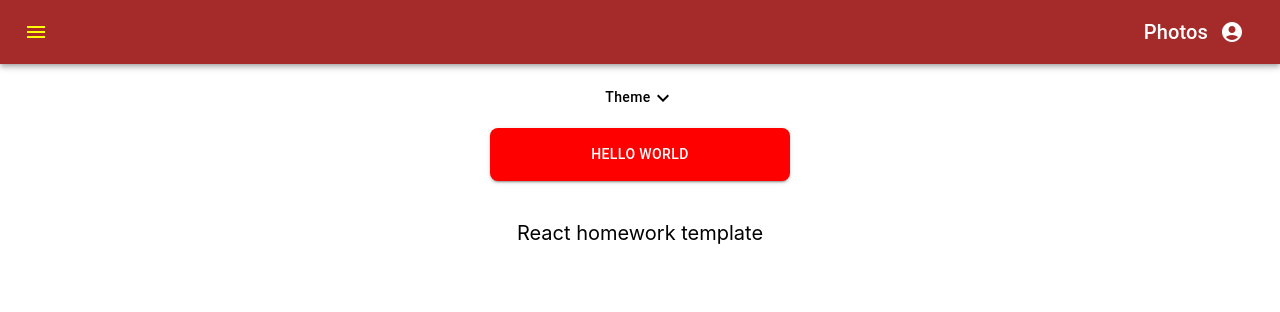
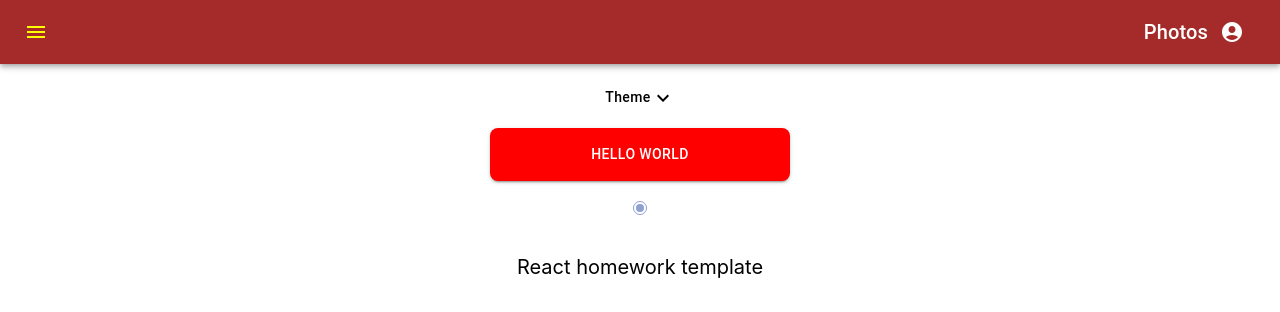
Before and after one commit to RomarioNik/mui-test, a React (Create React App) app: page / in a window 1280 px wide. Shown: the top 312 px of the page. Built offline with nearby package versions, Linux system fonts and the light colour scheme.

Commit message:
svg change color var

```diff
--- a/src/components/App.jsx
+++ b/src/components/App.jsx
@@ -4,6 +4,7 @@ import css from './App.module.css';
 // import Slider from '@mui/material/Slider';
 import MenuAppBar from './AppBar/AppBar';
 import SelectTheme from './SelectTheme/SelectTheme';
+import { ReactComponent as RadioChecked } from '../img/radio-button.svg';
 // import MenuPopupState from './PopupState/PopupSate';
 // import RadioTheme from './RadioTheme/RadioTheme';
 
@@ -17,6 +18,7 @@ export const App = () => {
         <Button variant="contained" className={css.buttonApp}>
           Hello world
         </Button>
+        <RadioChecked className={css.radio} />
         {/* <Slider defaultValue={30} />
         <Slider defaultValue={30} className={css.slider} /> */}
         {/* <MenuPopupState /> */}
--- a/src/components/App.module.css
+++ b/src/components/App.module.css
@@ -25,3 +25,13 @@
 .slider {
   color: red;
 }
+
+.radio {
+  /* fill: blue; */
+  /* stroke: red; */
+}
+
+.radio:first-child {
+  /* fill: blue; */
+  /* stroke: red; */
+}
--- a/src/index.css
+++ b/src/index.css
@@ -1,4 +1,9 @@
 @import-normalize; /* bring in normalize.css styles */
+
+:root {
+  --radio-inside: #8fa1d0;
+  --radio-outside: #8fa1d0;
+}
 
 body {
   margin: 0;
```
Also changed, not shown: src/img/radio-button.svg (added).
